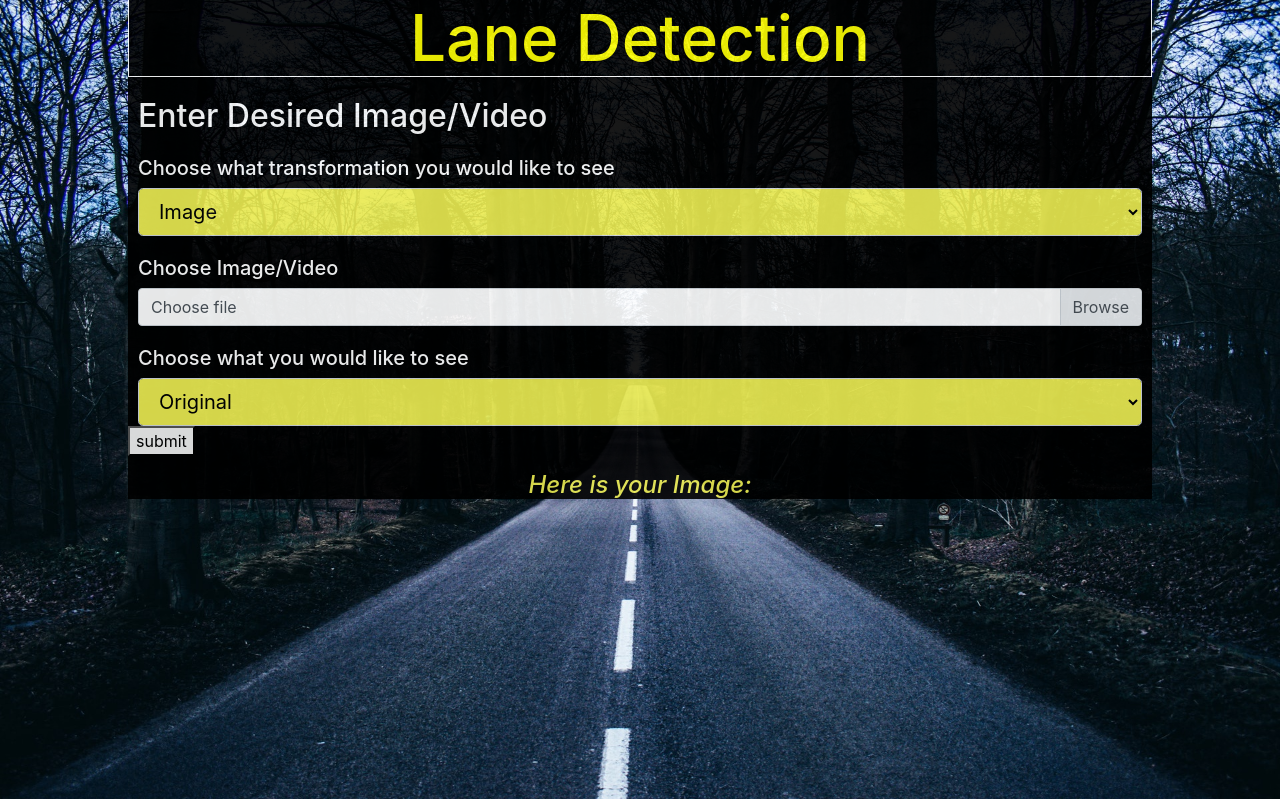
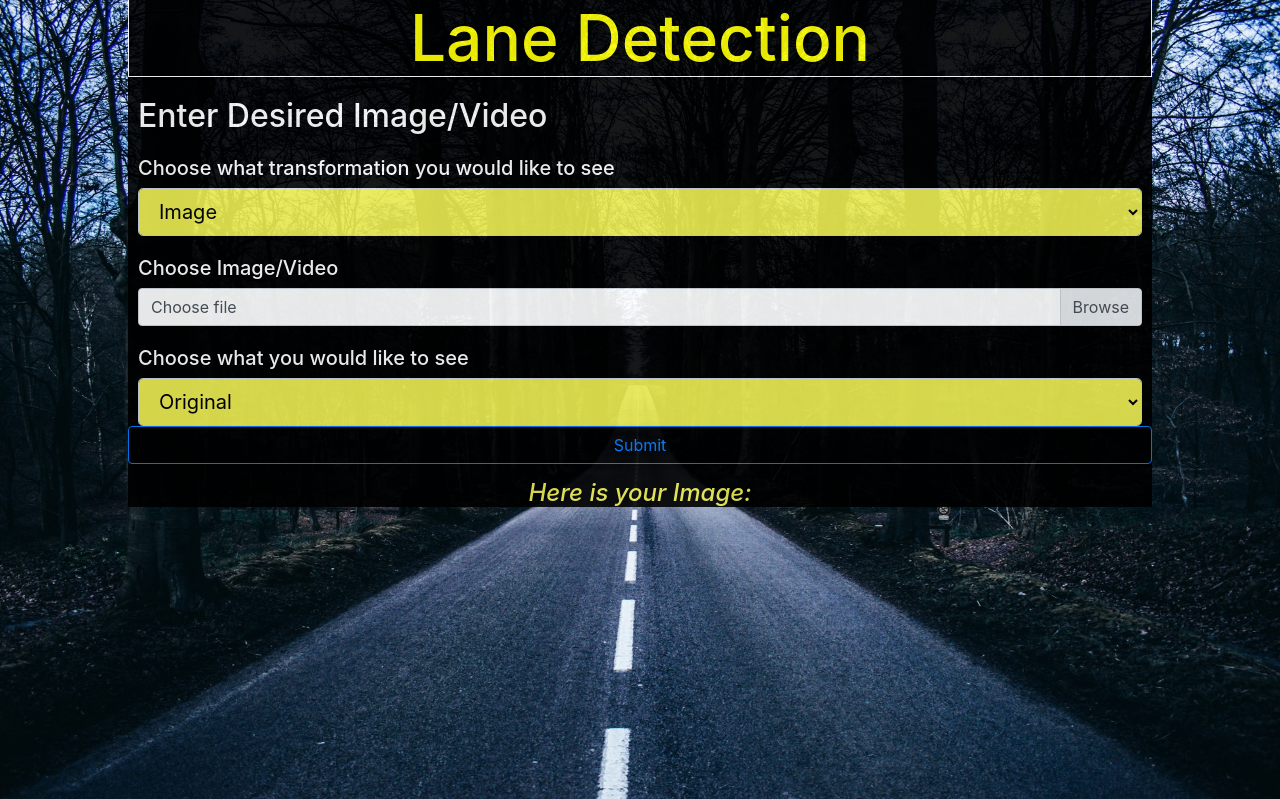
Before and after one commit to MahimaKhatri/Lane-Detection, a Python web app: template app/templates/index.html in a window 1280 px wide. Shown: the part 97-896 px from the top of the page. Run offline with Jinja, Linux system fonts and the light colour scheme; the template is opened without the code that fills it, so the values that code supplies are empty; some libraries are stand-ins or nearby versions.

Commit message:
Update index.html

```diff
--- a/app/templates/index.html
+++ b/app/templates/index.html
@@ -83,7 +83,7 @@
             </select>
           </div>
         </div>
-        <button type="submit">submit</button>
+        <button type="button" class="btn btn-outline-primary btn-block" style="align-items: center;">Submit</button>
       </form>
 
     <div class="lane-head6">
```
